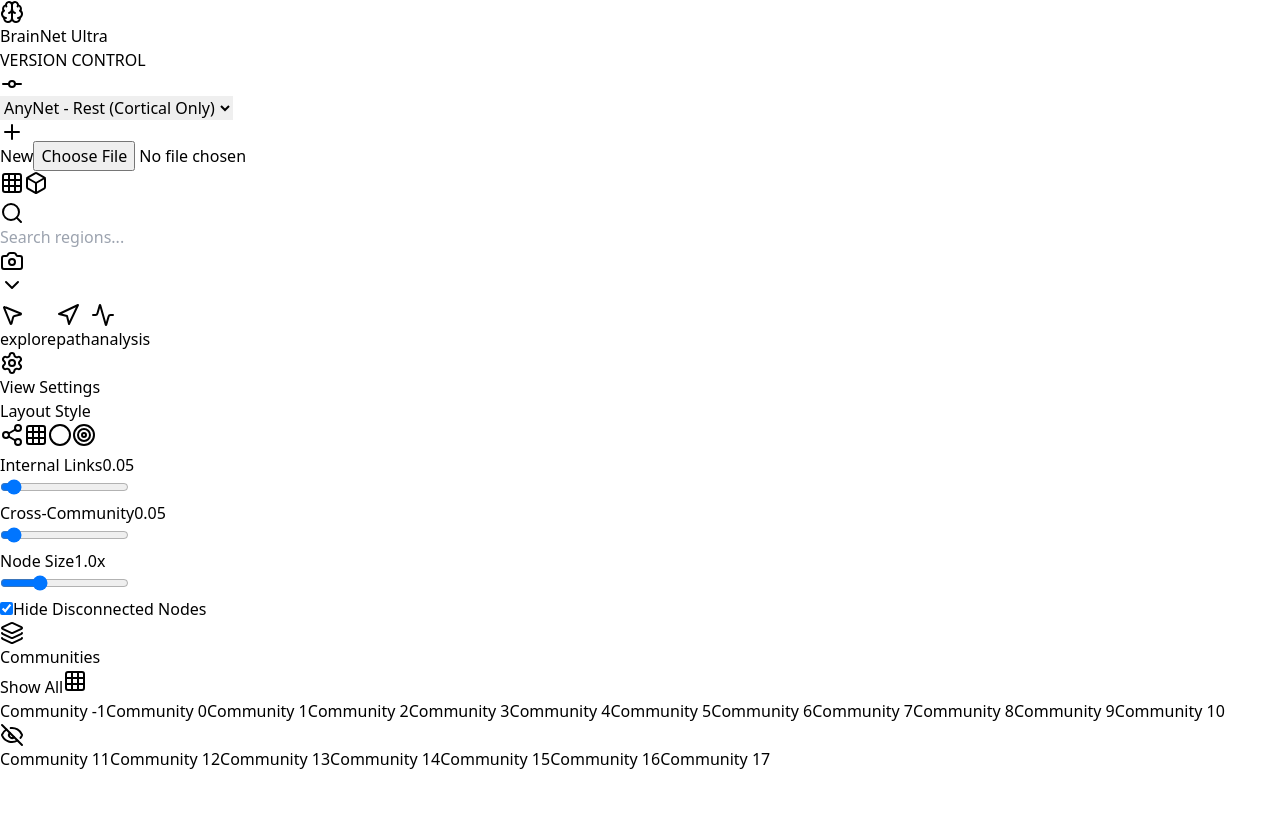
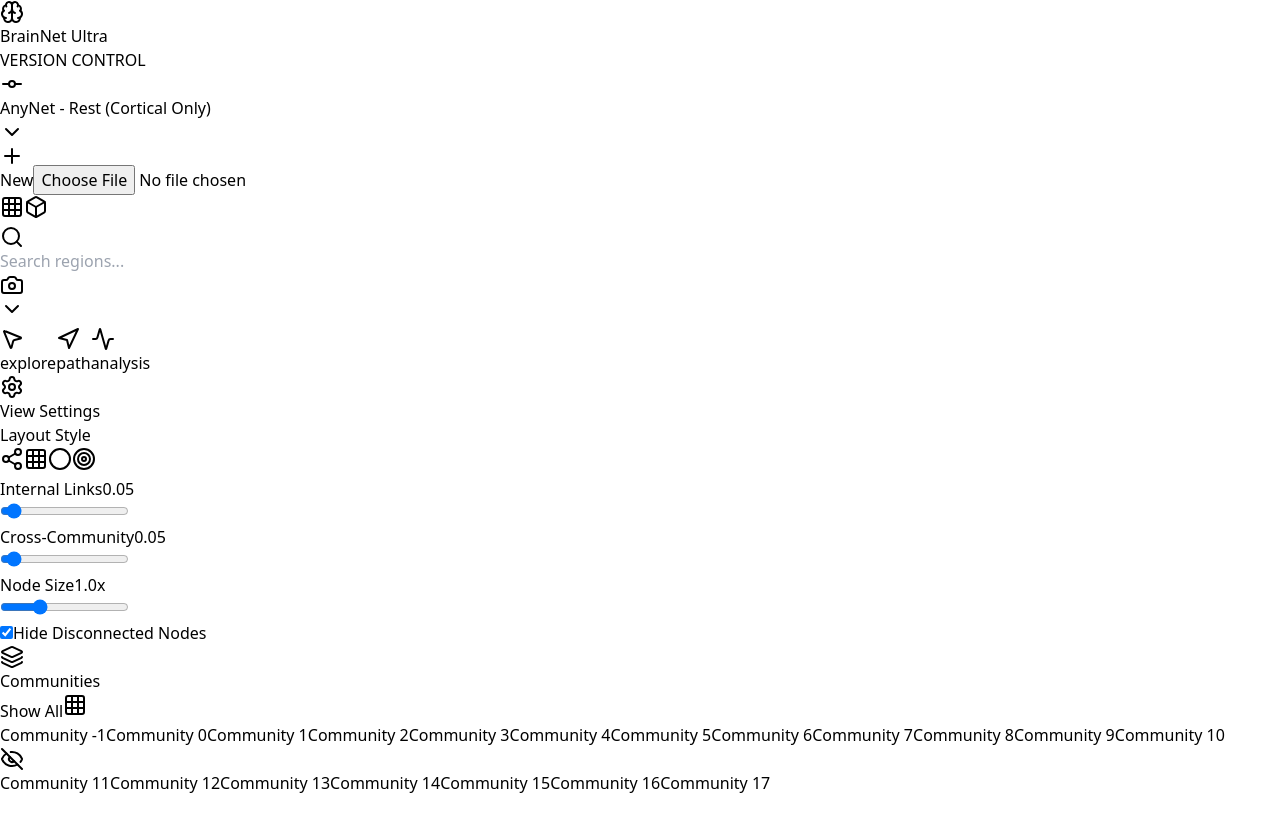
Before and after one commit to NebulaWang/brain-viz, a React (Vite) app: page / in a window 1280 px wide. Shown: the top 832 px of the page. Built offline with nearby package versions, Linux system fonts and the light colour scheme.

Commit message:
Enable output svg pdf

```diff
--- a/src/App.jsx
+++ b/src/App.jsx
@@ -1351,6 +1351,7 @@
   const [versions, setVersions] = useState([]);
   const [activeVersionId, setActiveVersionId] = useState('');
   const [exportMenuOpen, setExportMenuOpen] = useState(false);
+  const [versionMenuOpen, setVersionMenuOpen] = useState(false); // NEW STATE for custom dropdown
   const fileInputRef = useRef(null);
 
   // Initialize with Fetching Local Public Files (AnyNet JSONs)
@@ -1760,6 +1761,9 @@
     setDeltaMode(false);
   };
 
+  // Helper to get active version name
+  const activeVersionName = versions.find(v => v.id === activeVersionId)?.name || 'Select Version';
+
   return (
     <div className="min-h-screen bg-slate-50 dark:bg-slate-900 text-slate-900 dark:text-slate-100 font-sans flex flex-col">
 
@@ -1778,17 +1782,41 @@
           <div className="flex items-center space-x-4">
 
              {/* DYNAMIC VERSION MANAGER */}
-             <div className="flex items-center bg-slate-100 dark:bg-slate-700 p-1.5 rounded-lg border border-slate-200 dark:border-slate-600 shadow-sm">
+             <div className="flex items-center bg-slate-100 dark:bg-slate-700 p-1.5 rounded-lg border border-slate-200 dark:border-slate-600 shadow-sm relative">
                 <GitCommit className="w-4 h-4 text-slate-400 mr-2 ml-1" />
-                <select
-                  value={activeVersionId}
-                  onChange={(e) => handleVersionChange(e.target.value)}
-                  className="bg-transparent text-sm font-bold text-indigo-600 dark:text-indigo-400 outline-none cursor-pointer max-w-[200px] truncate"
-                >
-                   {versions.map(v => (
-                      <option key={v.id} value={v.id} className="text-slate-900">{v.name}</option>
-                   ))}
-                </select>
+
+                {/* CUSTOM DROPDOWN INSTEAD OF NATIVE SELECT */}
+                <div className="relative" onMouseLeave={() => setVersionMenuOpen(false)}>
+                  <button
+                    onClick={() => setVersionMenuOpen(!versionMenuOpen)}
+                    className="flex items-center bg-transparent text-sm font-bold text-indigo-600 dark:text-indigo-400 outline-none cursor-pointer w-48 text-left hover:text-indigo-800 dark:hover:text-indigo-300 transition-colors"
+                  >
+                    <span className="truncate flex-grow">{activeVersionName}</span>
+                    <ChevronDown className="w-3 h-3 ml-1 shrink-0" />
+                  </button>
+
+                  {versionMenuOpen && (
+                    <div className="absolute left-0 mt-3 w-56 bg-white dark:bg-slate-800 rounded-xl shadow-xl border border-slate-200 dark:border-slate-700 z-50 overflow-hidden text-sm py-1">
+                       {versions.map(v => (
+                          <button
+                            key={v.id}
+                            onClick={() => {
+                              handleVersionChange(v.id);
+                              setVersionMenuOpen(false);
+                            }}
+                            className={`w-full text-left px-4 py-2 text-sm font-medium transition-colors ${
+                              activeVersionId === v.id
+                                ? 'bg-indigo-50 dark:bg-indigo-900/40 text-indigo-600 dark:text-indigo-400'
+                                : 'hover:bg-slate-50 dark:hover:bg-slate-700 text-slate-700 dark:text-slate-200'
+                            }`}
+                          >
+                            {v.name}
+                          </button>
+                       ))}
+                    </div>
+                  )}
+                </div>
+
                 <div className="w-px h-4 bg-slate-300 dark:bg-slate-500 mx-2"></div>
                 <button
                   onClick={() => fileInputRef.current?.click()}
```
